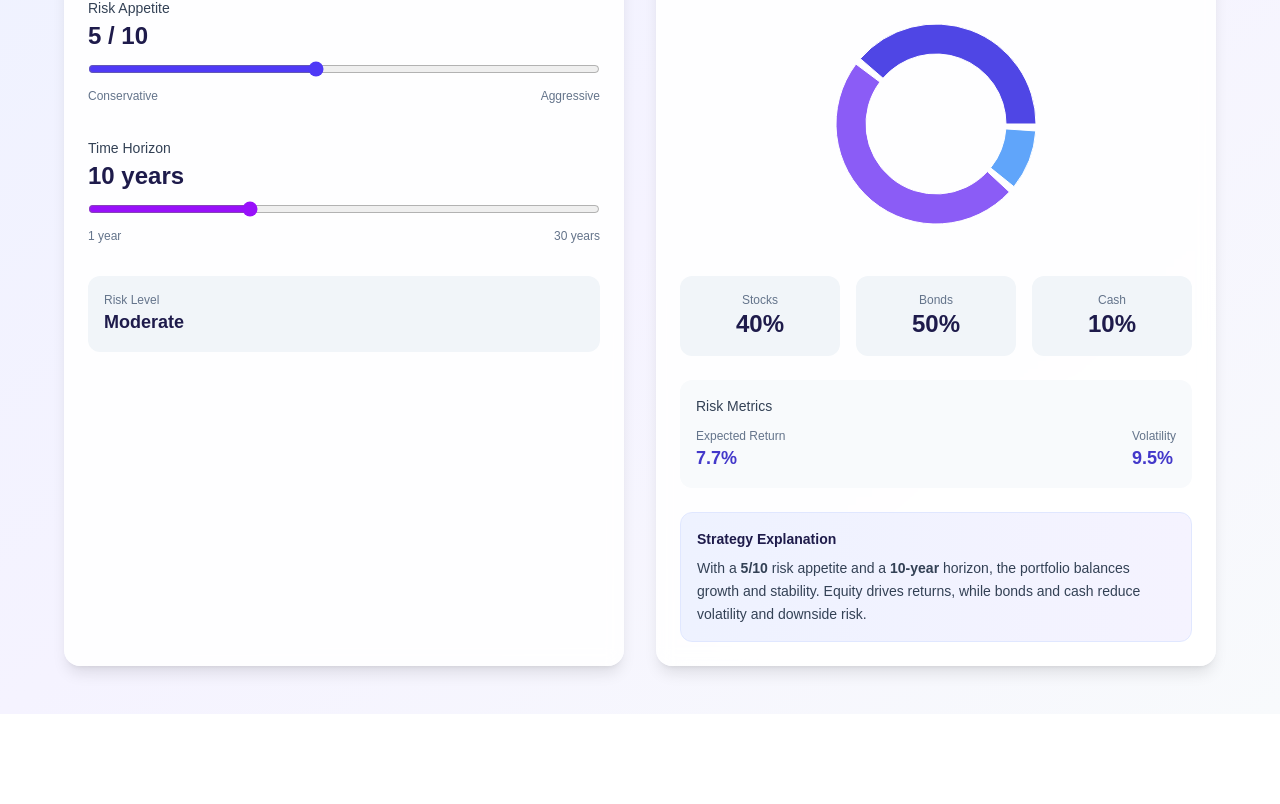
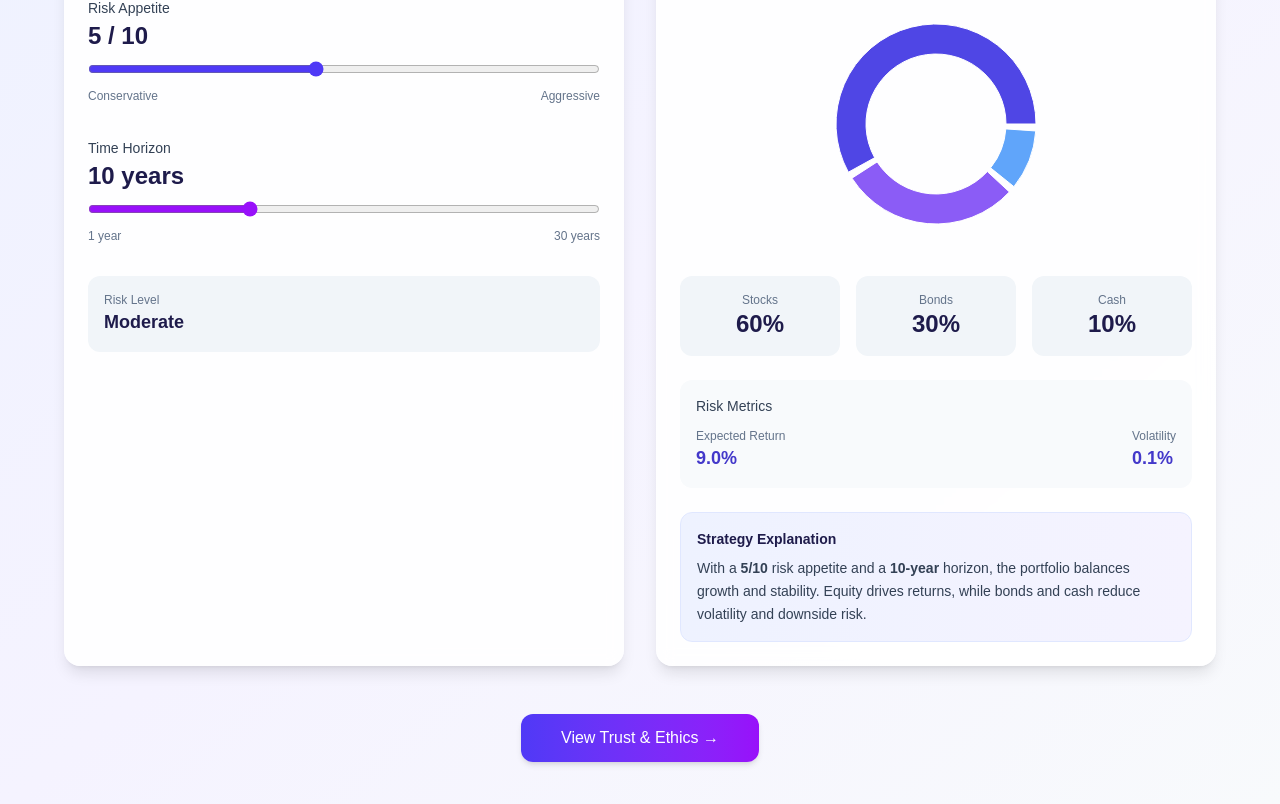
Before and after one commit to garimachauhan-0310/FinSight-AI, a Next.js app in the folder Frontend/my-app/: page /simulator in a window 1280 px wide. Shown: the part 248-1052 px from the top of the page. Before the commit the page ends 962 px from the top, so only its background shows below. Built offline with nearby package versions, Linux system fonts and the light colour scheme.

Commit message:
feat: integrate simulator with portfolio recommendation logic

```diff
--- a/Frontend/my-app/src/app/portfolio/page.tsx
+++ b/Frontend/my-app/src/app/portfolio/page.tsx
@@ -1,4 +1,9 @@
+"use client";
+import { useRouter } from "next/navigation";
+
 export default function PortfolioPage() {
+  const router = useRouter();
+
   return (
     <section className="min-h-screen bg-gradient-to-b from-[#F5F7FF] to-white px-6 py-12">
       <div className="max-w-6xl mx-auto">
@@ -142,7 +147,10 @@ export default function PortfolioPage() {
 
         {/* CTA */}
         <div className="text-center">
-          <button className="bg-gradient-to-r from-indigo-600 to-purple-600 hover:opacity-90 text-white px-8 py-3 rounded-xl font-medium transition shadow-md">
+          <button
+            onClick={() => router.push("/explaination")}
+            className="bg-gradient-to-r from-indigo-600 to-purple-600 hover:opacity-90 text-white px-8 py-3 rounded-xl font-medium transition shadow-md"
+          >
             Explain This Recommendation →
           </button>
         </div>
--- a/Frontend/my-app/src/app/simulator/page.tsx
+++ b/Frontend/my-app/src/app/simulator/page.tsx
@@ -1,30 +1,38 @@
 "use client";
 
 import { useState } from "react";
+import { useRouter } from "next/navigation";
+
 import { PieChart, Pie, Cell, ResponsiveContainer, Tooltip } from "recharts";
+import { getPortfolioRecommendation } from "@/lib/recommendations";
 
 const COLORS = ["#4F46E5", "#8B5CF6", "#60A5FA"];
 
 export default function SimulatorPage() {
   const [risk, setRisk] = useState(5);
   const [years, setYears] = useState(10);
+  const router = useRouter();
 
   // Allocation logic (simple MVP logic)
-  const stocks = Math.min(70, Math.max(30, risk * 6 + years));
-  const bonds = Math.max(15, 100 - stocks - 10);
-  const cash = 100 - stocks - bonds;
+  const recommendation = getPortfolioRecommendation({
+    age: 21, // later this comes from onboarding
+    riskScore: risk, // slider value
+    timeHorizon: years, // slider value
+  });
+
+  const stocks = recommendation.equity;
+  const bonds = recommendation.debt;
+  const cash = recommendation.cash;
+
+  const expectedReturn = recommendation.expectedReturn;
+  const volatility = recommendation.volatility;
+  const riskLabel = recommendation.riskLevel;
 
   const data = [
     { name: "Stocks", value: stocks },
     { name: "Bonds", value: bonds },
     { name: "Cash", value: cash },
   ];
-
-  const expectedReturn = (stocks * 0.11 + bonds * 0.06 + cash * 0.03) / 100;
-
-  const volatility = 5 + risk * 0.9;
-
-  const riskLabel = risk <= 3 ? "Low" : risk <= 6 ? "Moderate" : "High";
 
   return (
     <div className="min-h-screen bg-gradient-to-br from-[#EEF2FF] via-[#F5F3FF] to-[#F8FAFC] px-6 py-12">
@@ -154,6 +162,15 @@ export default function SimulatorPage() {
           </div>
         </div>
       </div>
+      {/* CTA */}
+      <div className="text-center mt-12">
+        <button
+          onClick={() => router.push("/trust-ethics")}
+          className="bg-gradient-to-r from-indigo-600 to-purple-600 hover:opacity-90 text-white px-10 py-3 rounded-xl font-medium transition shadow-md"
+        >
+          View Trust & Ethics →
+        </button>
+      </div>
     </div>
   );
 }
--- a/Frontend/my-app/tsconfig.json
+++ b/Frontend/my-app/tsconfig.json
@@ -1,5 +1,6 @@
 {
   "compilerOptions": {
+    "baseUrl": ".",
     "target": "ES2017",
     "lib": ["dom", "dom.iterable", "esnext"],
     "allowJs": true,
@@ -19,7 +20,7 @@
       }
     ],
     "paths": {
-      "@/*": ["./src/*"]
+      "@/*": ["src/*"]
     }
   },
   "include": [
```
